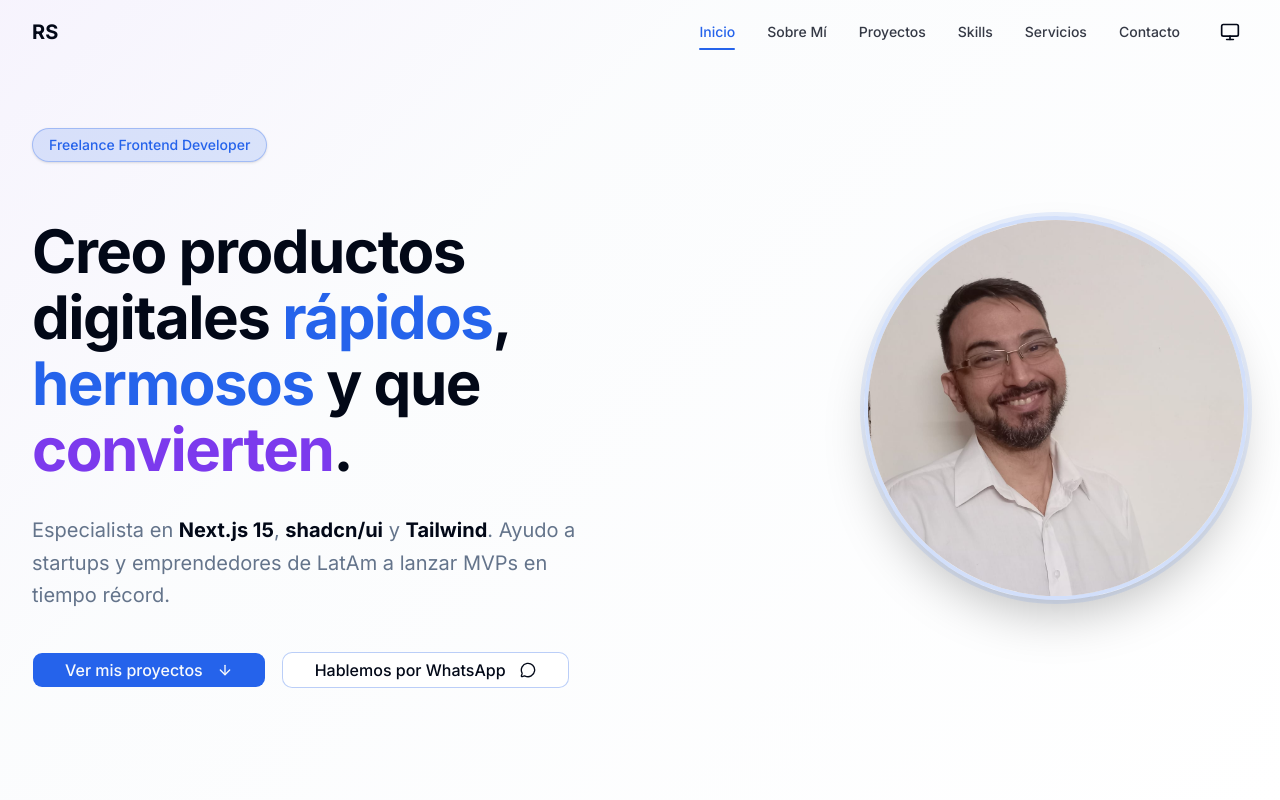
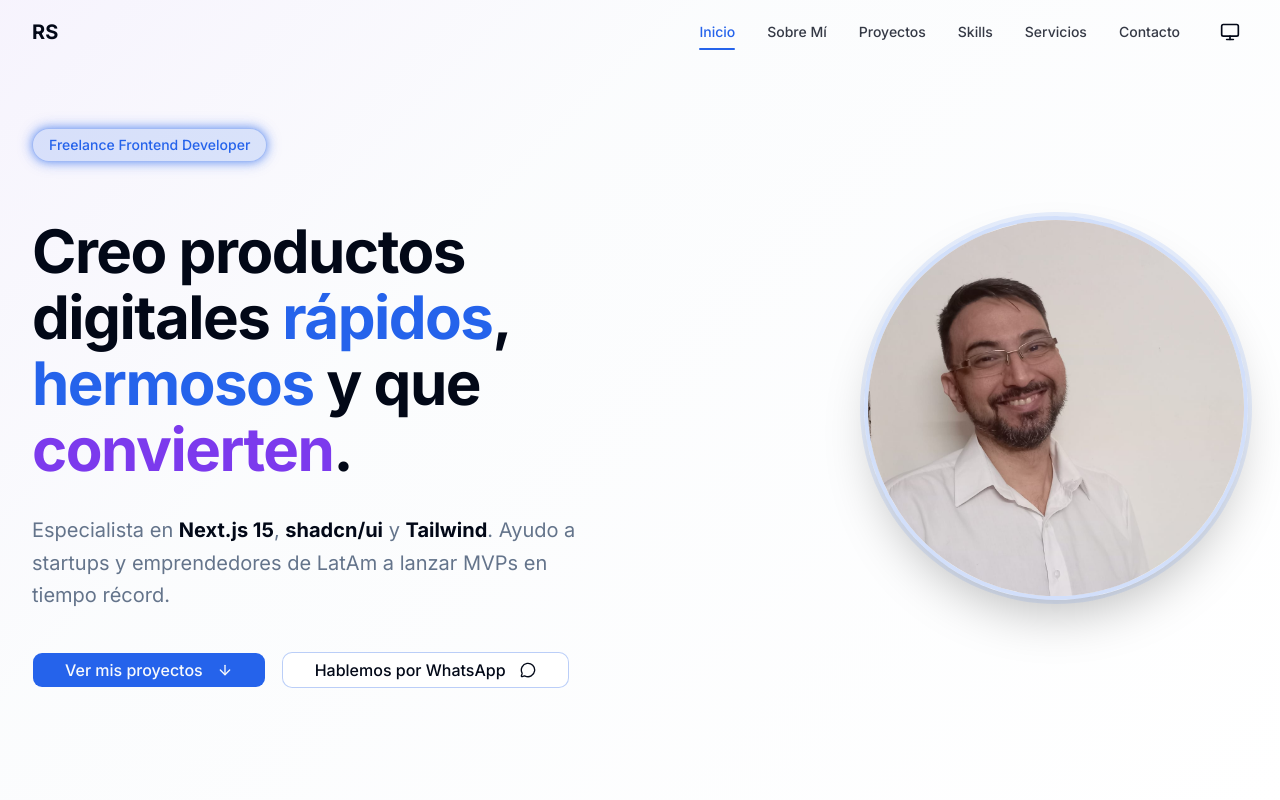
Before and after one commit to rafaric/strongoli-portfolio-2026, a Next.js app: page / in a window 1280 px wide. Shown: the top 800 px of the page. Built offline with nearby package versions, Linux system fonts and the light colour scheme.

Commit message:
feat: add glowing border animation to badge

```diff
--- a/src/app/globals.css
+++ b/src/app/globals.css
@@ -233,3 +233,23 @@ html {
     animation: none;
   }
 }
+
+/* Badge glow border animation */
+@keyframes badge-glow {
+  0%, 100% {
+    box-shadow: 0 0 5px hsl(var(--primary) / 0.4), 0 0 10px hsl(var(--primary) / 0.2);
+  }
+  50% {
+    box-shadow: 0 0 10px hsl(var(--primary) / 0.6), 0 0 20px hsl(var(--primary) / 0.3), 0 0 30px hsl(var(--primary) / 0.1);
+  }
+}
+
+.animate-badge-glow {
+  animation: badge-glow 2.5s ease-in-out infinite;
+}
+
+@media (prefers-reduced-motion: reduce) {
+  .animate-badge-glow {
+    animation: none;
+  }
+}
--- a/src/components/custom/hero-section.tsx
+++ b/src/components/custom/hero-section.tsx
@@ -54,7 +54,7 @@ export function HeroSection() {
             className="space-y-8"
           >
             <motion.div variants={itemVariants}>
-              <span className="inline-block px-4 py-1.5 rounded-full text-sm font-medium bg-primary/15 text-primary border border-primary/30 mb-6 shadow-sm">
+              <span className="inline-block px-4 py-1.5 rounded-full text-sm font-medium bg-primary/15 text-primary border border-primary/30 mb-6 shadow-sm animate-badge-glow">
                 Freelance Frontend Developer
               </span>
             </motion.div>
```
